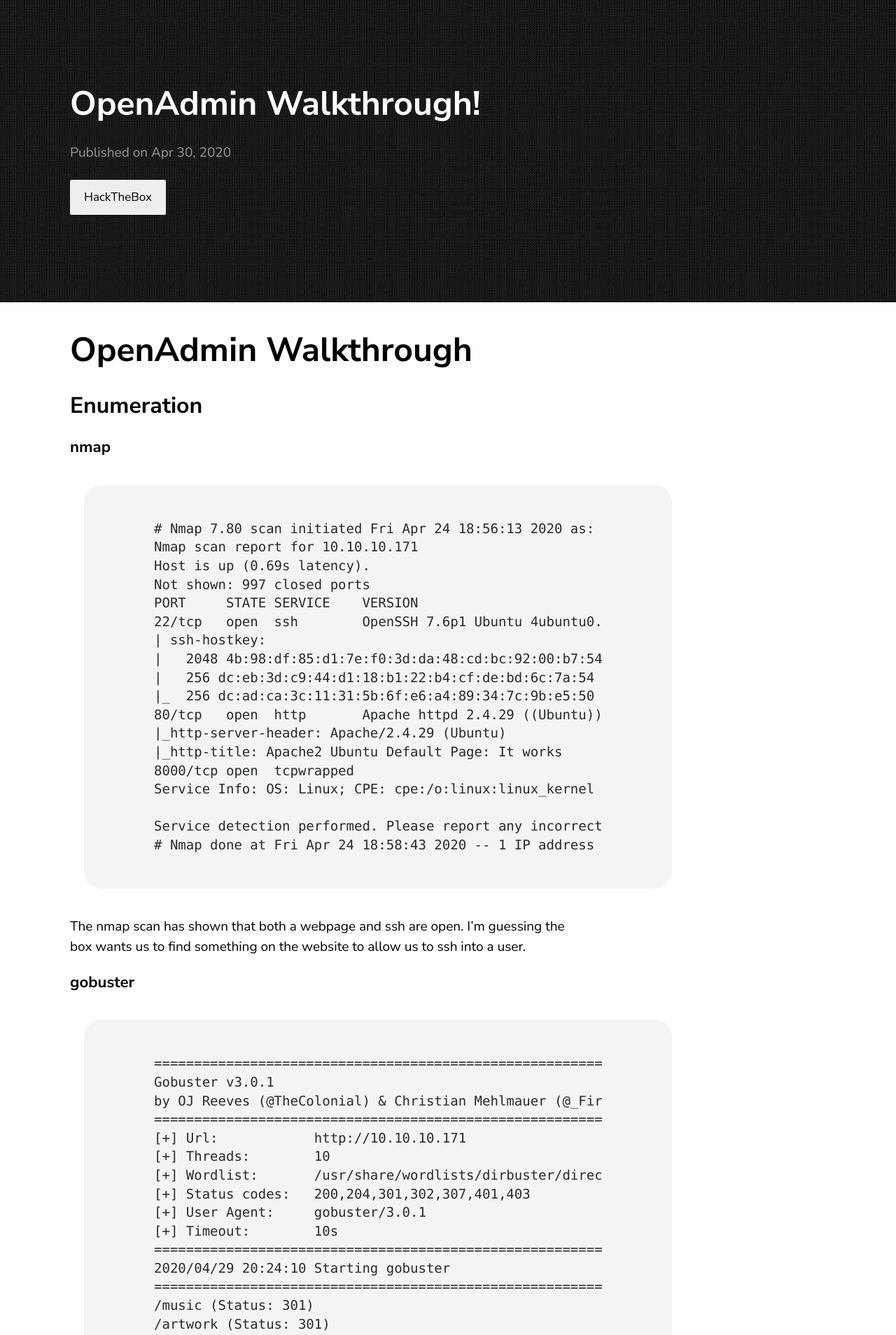
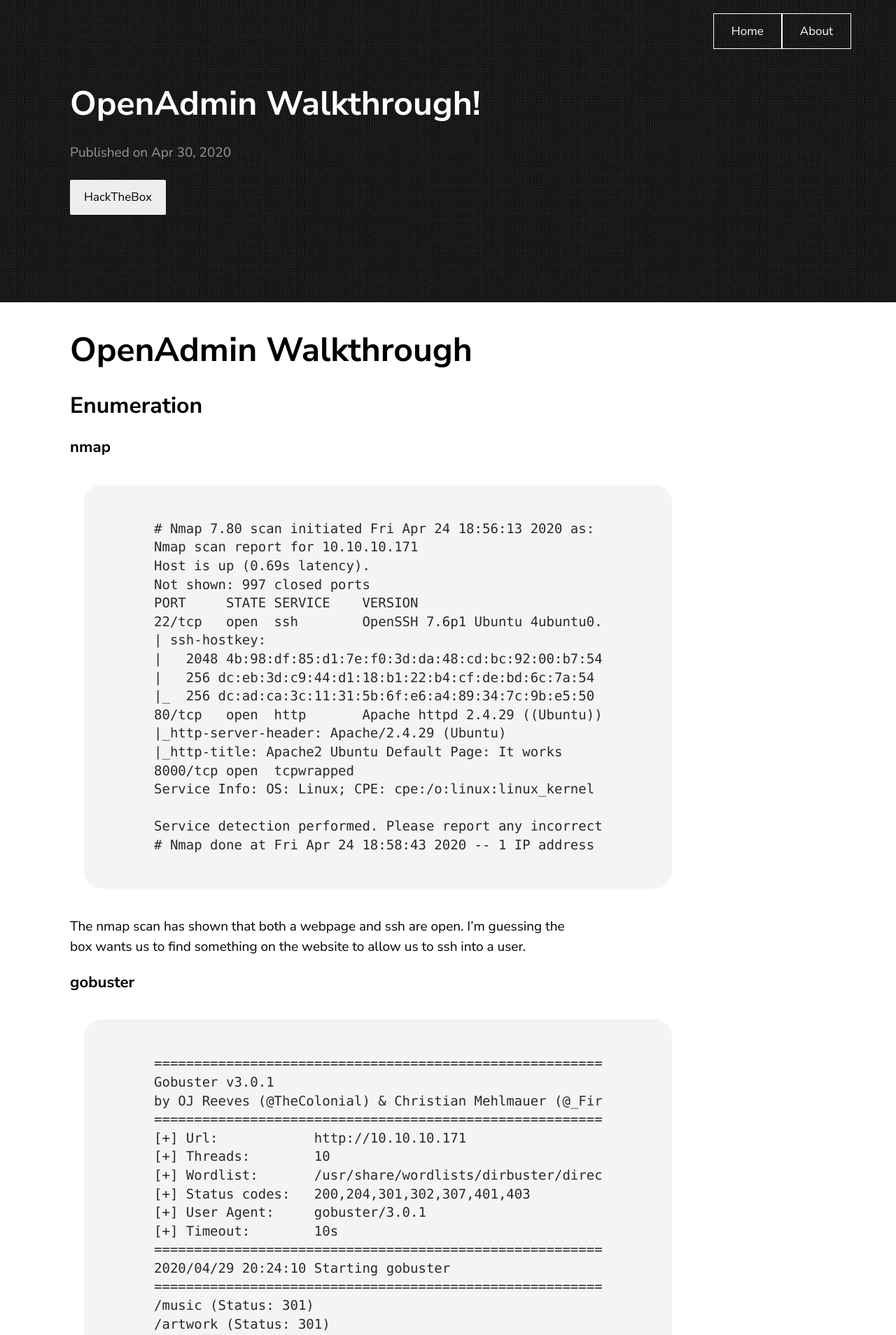
Before and after one commit to ArtKelly/ArtKelly.github.io, a Jekyll site: the page built from _posts/2020-04-30-OpenAdmin-Walkthrough.md, in a window 1280 px wide. Shown: the top 1908 px of the page at 70% size. Built offline with Jekyll 4.4.1, drawn with Linux system fonts in a browser that asks for light colours.

Commit message:
Added navbar and introduced improved mobile functionality

```diff
--- a/_config.yml
+++ b/_config.yml
@@ -28,14 +28,14 @@
 url: "" # the base hostname & protocol for your site, e.g. http://example.com
 twitter_username: art1kelly
 github_username:  ArtKelly
+permalink: none
 
 texture:
   title: Art Kelly
   tagline: Computer Science Student at the university of Sheffield
   date_format: "%b %-d, %Y"
   style: black
-  showNav: false
-  showPicker: false
+  showNav: true
   social_links:
     twitter: art1kelly
     github:  ArtKelly
--- a/_includes/nav.html
+++ b/_includes/nav.html
@@ -1,8 +1,8 @@
 {%- if site.texture.showNav -%}
 <div class="navbar">
 	<ul>
-		<a href="#"><li>Home</li></a>
-		<a href="#"><li>About</li></a>
+		<a href="/"><li>Home</li></a>
+		<a href="/about/"><li>About</li></a>
 	</ul>
 </div>
 {%- endif -%}
--- a/_sass/_syntax.scss
+++ b/_sass/_syntax.scss
@@ -1,21 +1,26 @@
 @import 'ext/solarized-light';
 
+@media only screen and (min-width: 1000px) {
 	div.highlighter-rouge {
 		width: 75vw;
 		position: relative;
 		right: 150px;
 		margin: 40px 0;
 	}
+}
 
 .highlight {
 	background-color: #f4f4f4;
 }
 
+@media only screen and (min-width: 1000px) {
 	div.highlight {
 		border-radius: 25px;
 		padding: 10px 30px;
 		margin-left: 120px;
 	}
+}
+
 
 pre.highlight, code {
 	font-family: 'Consolas', Menlo, monospace;
--- a/_sass/theme.scss
+++ b/_sass/theme.scss
@@ -125,7 +125,7 @@
 			right: 40px;
 		}
 		div.highlight {
-			padding: 30px 40px;
+			padding: 30px;
 		}
 	}
 
--- a/assets/css/style.scss
+++ b/assets/css/style.scss
@@ -3,54 +3,6 @@
 
 @import "theme";
 
- {%- if site.texture.showPicker -%}
-#texture-picker {
-    position: fixed;
-    {%- if site.texture.showNav -%}
-        top: 100px;
-        right: 5vw;
-    {%- else -%}
-        top: 20px;
-        right: 20px;
-    {%- endif -%}
-    background-color: #fff;
-    border: 1px solid #ccc;
-    border-radius: 5px;
-    padding: 8px 12px;
-    p {
-        margin: 0;
-        @include fluidType(14px, 15px);
-    }
-    .info {
-        background-color: rgba(#ffd68d, 0.7);
-        border-radius: 4px;
-        font-size: 13px;
-        // color: #999;
-        padding: 10px;
-        margin-top: 10px;
-        max-width: 200px;
-        line-height: 1.3em;
-    }
-    .texture-colors {
-        display: flex;
-        > div {
-            width: 30px;
-            height: 30px;
-            margin: 4px;
-            border: 1px solid #eee;
-            border-radius: 4px;
-            &:hover {
-                cursor: pointer;
-            }
-        }
-    }
-    #red {background-color: orangered;}
-    #blue { background-color: lightblue; }
-    #black { background-color: #111; }
-    #purple { background-color: rebeccapurple; }
-    #green { background-color: mediumseagreen; }
-}
-{%- endif -%}
 // Textures
 .texture-black {
     background-image: url('{{ site.baseurl }}/assets/textures/black.jpg');
@@ -59,54 +11,3 @@
         color: #999;
     }
 }
-
-.texture-blue {
-    background-image: url('{{ site.baseurl }}/assets/textures/blue.jpg');
-
-    h2 {
-        color: #ddd;
-    }
-
-    .social i:hover {
-        color: #eee;
-    }
-
-    .post-date {
-        color: #ccc;
-    }
-}
-
-.texture-red {
-    background-image: url('{{ site.baseurl }}/assets/textures/red.jpg');
-}
-
-.texture-purple {
-    background-image: url('{{ site.baseurl }}/assets/textures/purple.jpg');
-}
-
-.texture-green {
-    background-image: url('{{ site.baseurl }}/assets/textures/green.jpg');
-
-    .post-date {
-        color: #ccc;
-    }
-}
-
-.texture-red,
-.texture-purple {
-    h2 {
-        color: #ccc;
-    }
-
-    .social i {
-        color: #ddd;
-
-        &:hover {
-            color: lighten(#ddd, 7%);
-        }
-    }
-
-    .post-date {
-        color: #ddd;
-    }
-}
```
Also changed, not shown: Gemfile.lock, assets/textures/blue.jpg (deleted), assets/textures/green.jpg (deleted), assets/textures/purple.jpg (deleted), assets/textures/red.jpg (deleted), assets/textures/yellow.jpg (deleted), 1 other file. Lines whose indentation alone changed are shown as unchanged.
